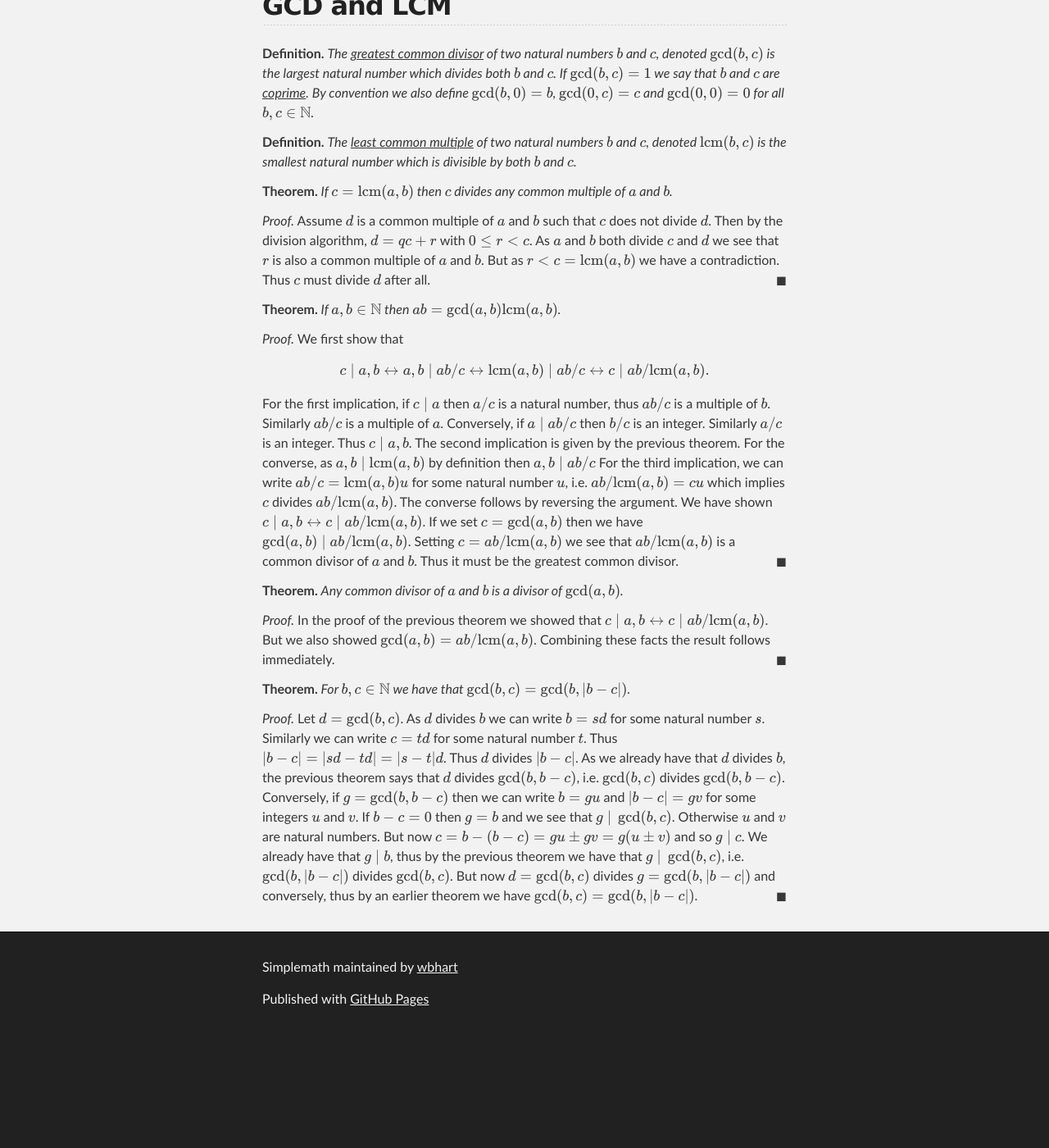
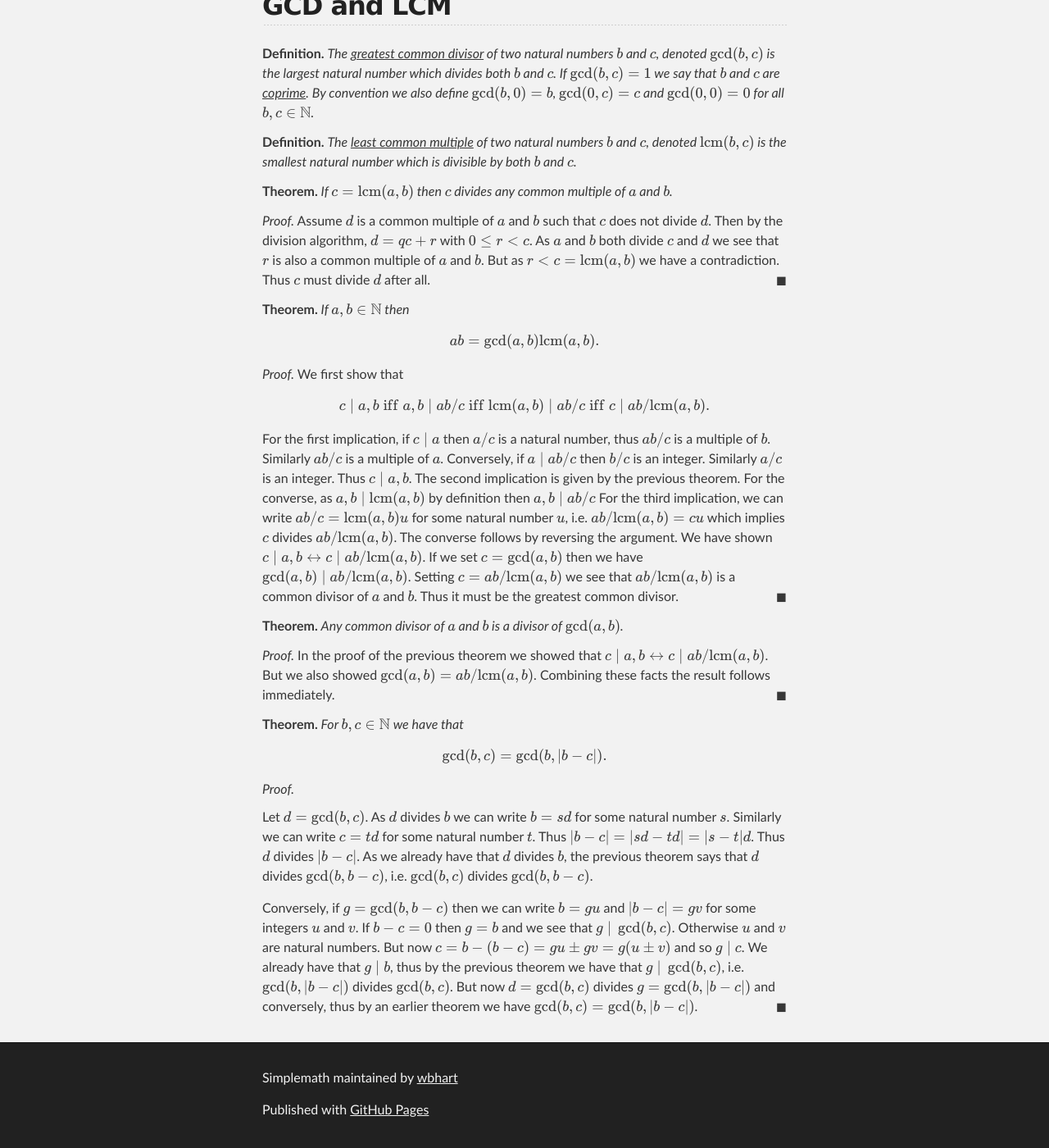
Before and after one commit to wbhart/SimpleMath, a Jekyll site: the page built from test.html, in a window 1280 px wide and 1400 px high, scrolled down 1091 px. Shown: the whole window at 82% size. Built offline with Jekyll 4.4.1, drawn with Linux system fonts in a browser that asks for light colours; formulas are drawn with MathJax 3; before the commit the page ends 2356 px from its top, so only the background shows below that.

Commit message:
Update test.html

```diff
--- a/test.html
+++ b/test.html
@@ -76,12 +76,13 @@ division algorithm, \(d = qc + r\) with \(0 \leq r < c\). As \(a\) and \(b\) bot
 must divide \(d\) after all.
 </proof>
 
-<theorem> If \(a, b \in \mathbb{N}\) then \(ab = \gcd(a, b)\mbox{lcm}(a, b)\).
+<theorem> If \(a, b \in \mathbb{N}\) then
+\[ab = \gcd(a, b)\mbox{lcm}(a, b).\]
 </theorem>
 
 <proof> We first show that
-\[c \;|\; a, b \leftrightarrow a, b \;|\; ab/c \leftrightarrow \mbox{lcm}(a, b) \;|\; ab/c
-\leftrightarrow c \;|\; ab/\mbox{lcm}(a, b).\]
+\[c \;|\; a, b \;\mbox{iff}\; a, b \;|\; ab/c \;\mbox{iff}\; \mbox{lcm}(a, b) \;|\; ab/c
+\;\mbox{iff}\; c \;|\; ab/\mbox{lcm}(a, b).\]
 
 For the first implication, if \(c \;|\; a\) then \(a/c\) is a natural number, thus \(ab/c\) is a multiple of \(b\).
 Similarly \(ab/c\) is a multiple of \(a\). Conversely, if \(a \;|\; ab/c\) then \(b/c\) is an integer. Similarly
@@ -106,13 +107,14 @@ is a common divisor of \(a\) and \(b\). Thus it must be the greatest common divi
 we also showed \(\gcd(a, b) = ab/\mbox{lcm}(a, b)\). Combining these facts the result follows immediately.
 </proof>
 
-<theorem> For \(b, c \in \mathbb{N}\) we have that \(\gcd(b, c) = \gcd(b, |b - c|)\).
+<theorem> For \(b, c \in \mathbb{N}\) we have that
+\[\gcd(b, c) = \gcd(b, |b - c|).\]
 </theorem>
 
-<proof> Let \(d = \gcd(b, c)\). As \(d\) divides \(b\) we can write \(b = sd\) for some natural number \(s\). Similarly
+<proof> <p>Let \(d = \gcd(b, c)\). As \(d\) divides \(b\) we can write \(b = sd\) for some natural number \(s\). Similarly
 we can write \(c = td\) for some natural number \(t\). Thus \(|b - c| = |sd - td| = |s - t|d\). Thus \(d\) divides
 \(|b - c|\). As we already have that \(d\) divides \(b\), the previous theorem says that \(d\) divides \(\gcd(b, b - c)\),
-i.e. \(\gcd(b, c)\) divides \(\gcd(b, b - c)\).
+i.e. \(\gcd(b, c)\) divides \(\gcd(b, b - c)\).</p>
 
 Conversely, if \(g = \gcd(b, b - c)\) then we can write \(b = gu\) and \(|b - c| = gv\) for some integers \(u\) and
 \(v\). If \(b - c = 0\) then \(g = b\) and we see that \(g \;|\; \gcd(b, c)\). Otherwise \(u\) and \(v\) are natural
```
